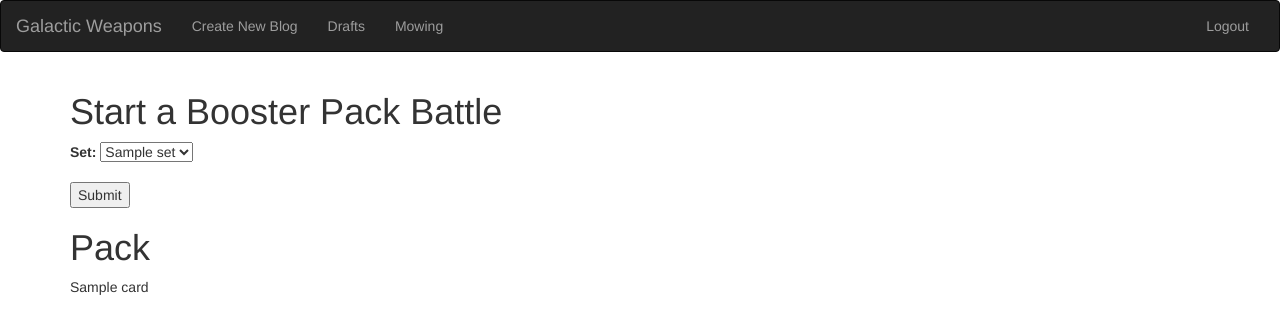
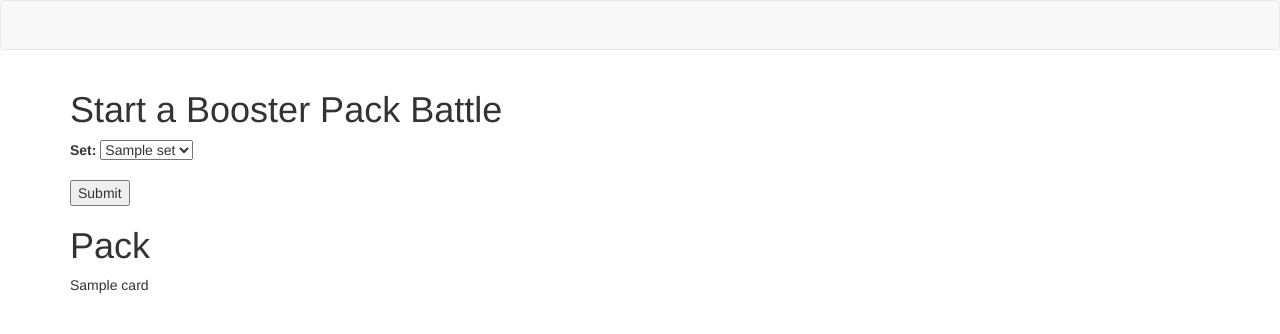
Before and after one commit to Adam-Davenport/magic, a Django app: template cards/templates/cards/booster.html in a window 1280 px wide. Shown: the top 334 px of the page. Run offline with Django 3.2, Linux system fonts and the light colour scheme; a user stored in the database is signed in; tables that the repository leaves empty hold one stand-in row (values such as "Sample post"); the template is opened without the code that fills it: most values are stand-ins (such as "Sample title", 1, 10 or a date in 2020); some libraries are stand-ins or nearby versions.

Commit message:
Removing urls from other project

```diff
--- a/cards/templates/base.html
+++ b/cards/templates/base.html
@@ -10,7 +10,7 @@
   <link rel="stylesheet" href="{% static "css/main.css" %}">
 </head>
 <body>
-	<nav class="navbar navbar-inverse">
+	<nav class="navbar navbar-default">
   <div class="container-fluid">
     <!-- Brand and toggle get grouped for better mobile display -->
     <div class="navbar-header">
@@ -20,23 +20,17 @@
         <span class="icon-bar"></span>
         <span class="icon-bar"></span>
       </button>
-      <a class="navbar-brand" href="{% url 'blog_index' %}">Galactic Weapons</a>
     </div>
 
     <!-- Collect the nav links, forms, and other content for toggling -->
     <div class="collapse navbar-collapse" id="bs-example-navbar-collapse-1">
       <ul class="nav navbar-nav">
         {% if user.is_authenticated %}
-          <li><a href="{% url 'blog_create' %}">Create New Blog</a></li>
-          <li><a href="{% url 'draft_list' %}">Drafts</a></li>
-          <li><a href="{% url 'mowing:mowing' %}">Mowing</a></li>
         {% endif %}
       </ul>
       <ul class="nav navbar-nav navbar-right">
         {% if user.is_authenticated %}
-          <li><a href="{% url 'logout' %}">Logout</a></li>
         {% else %}
-          <li><a href="{% url 'login' %}">Login</a></li>
         {% endif %}
         </li>
       </ul>
```
